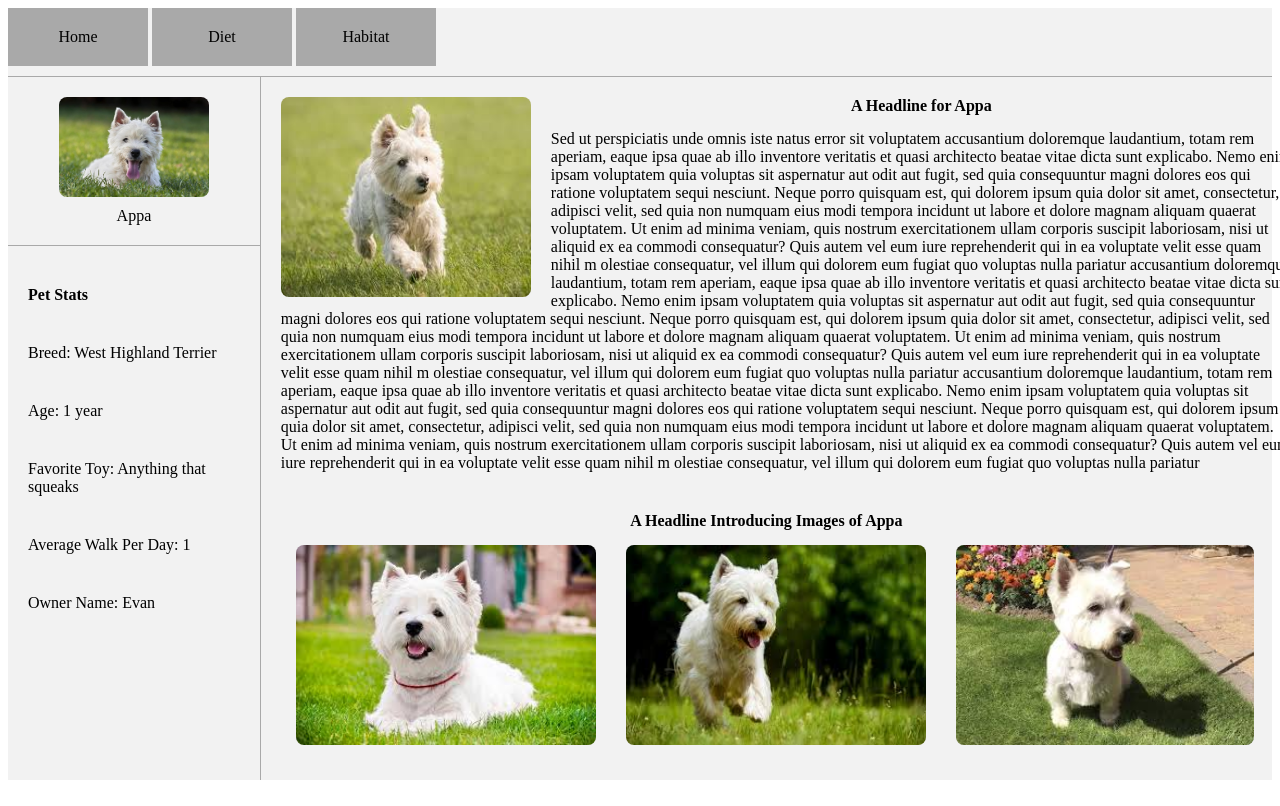
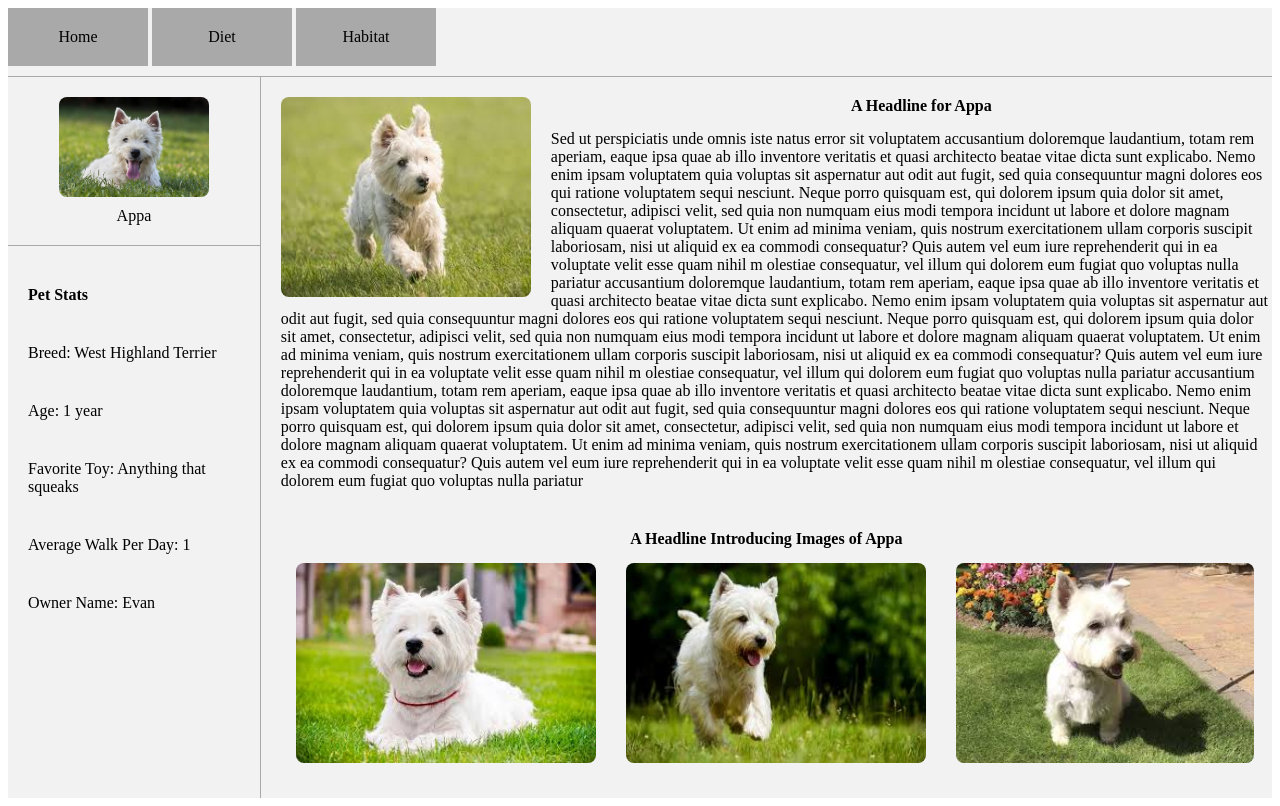
Before and after one commit to meganpekarek/UXwebsiteActivity, a plain HTML site: page index.html in a window 1280 px wide. Drawn offline with Linux system fonts and the light colour scheme.

Commit message:
fixing spacing

```diff
--- a/css/index.css
+++ b/css/index.css
@@ -90,6 +90,10 @@ h1 {
   text-align: center;
 }
 
+.bodyText {
+  margin-right: 20px;
+}
+
 .bottomSection {
  margin: 40px 20px 20px 20px;
  display: flex;
--- a/index.html
+++ b/index.html
@@ -29,7 +29,7 @@
         <div class="topSection">
           <img class="headerImage" src="./images/NewWestieHeader.jpeg"/>
           <span class="headingText">A Headline for Appa</span>
-          <span class="bodyText">Sed ut perspiciatis unde omnis iste natus error sit voluptatem
+          <div class="bodyText">Sed ut perspiciatis unde omnis iste natus error sit voluptatem
             accusantium doloremque laudantium, totam rem aperiam, eaque ipsa quae ab illo inventore
             veritatis et quasi architecto beatae vitae dicta sunt explicabo. Nemo enim ipsam voluptatem
             quia voluptas sit aspernatur aut odit aut fugit, sed quia consequuntur magni dolores eos
@@ -57,7 +57,7 @@
              nostrum exercitationem ullam corporis suscipit laboriosam, nisi ut aliquid ex ea commodi
              consequatur? Quis autem vel eum iure reprehenderit qui in ea voluptate velit esse quam nihil m
              olestiae consequatur, vel illum qui dolorem eum fugiat quo voluptas nulla pariatur
-          </span>
+          </div>
         </div>
         <div class="bottomSection">
           <span class="bottomHeader">A Headline Introducing Images of Appa</span>
```
